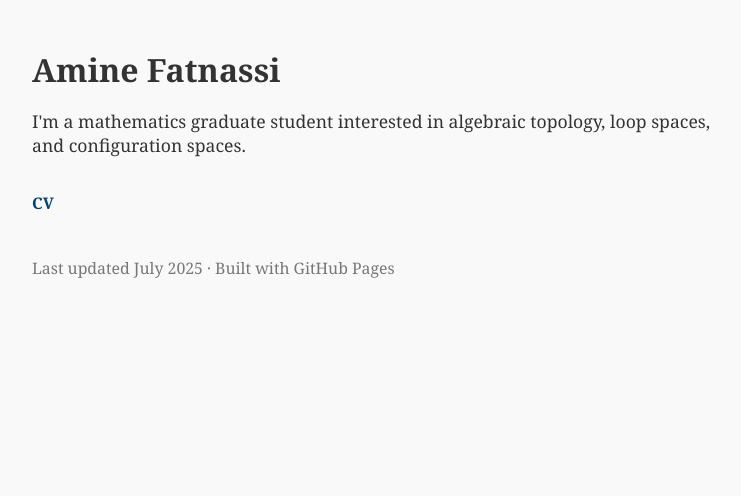
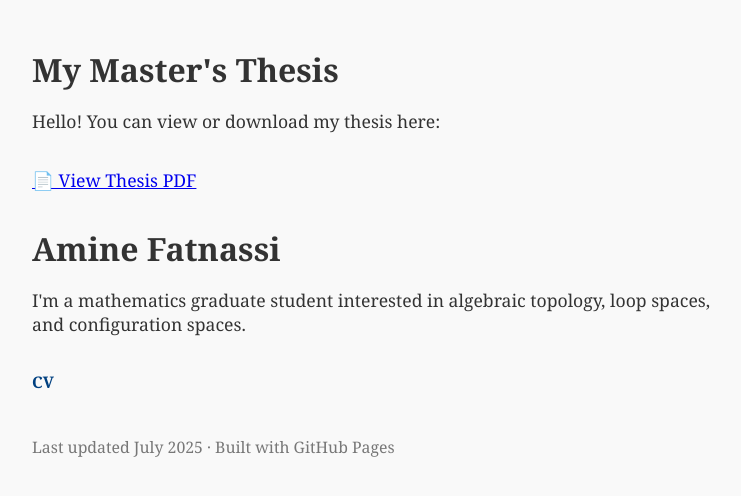
Before and after one commit to Amine-ftn/amine-ftn.github.io, a plain HTML site: page index.html in a window 1280 px wide. Shown: the whole page, without its empty margins (258-999 px from the left). Drawn offline with Linux system fonts and the light colour scheme; a web font is replaced by a local one.

Commit message:
Update index.html

```diff
--- a/index.html
+++ b/index.html
@@ -43,6 +43,9 @@
   </style>
 </head>
 <body>
+  <h1>My Master's Thesis</h1>
+  <p>Hello! You can view or download my thesis here:</p>
+  <p><a href="master_thesis.pdf" target="_blank">📄 View Thesis PDF</a></p>
   <h1>Amine Fatnassi</h1>
   <p>I'm a mathematics graduate student interested in algebraic topology, loop spaces, and configuration spaces.</p>
 
```
